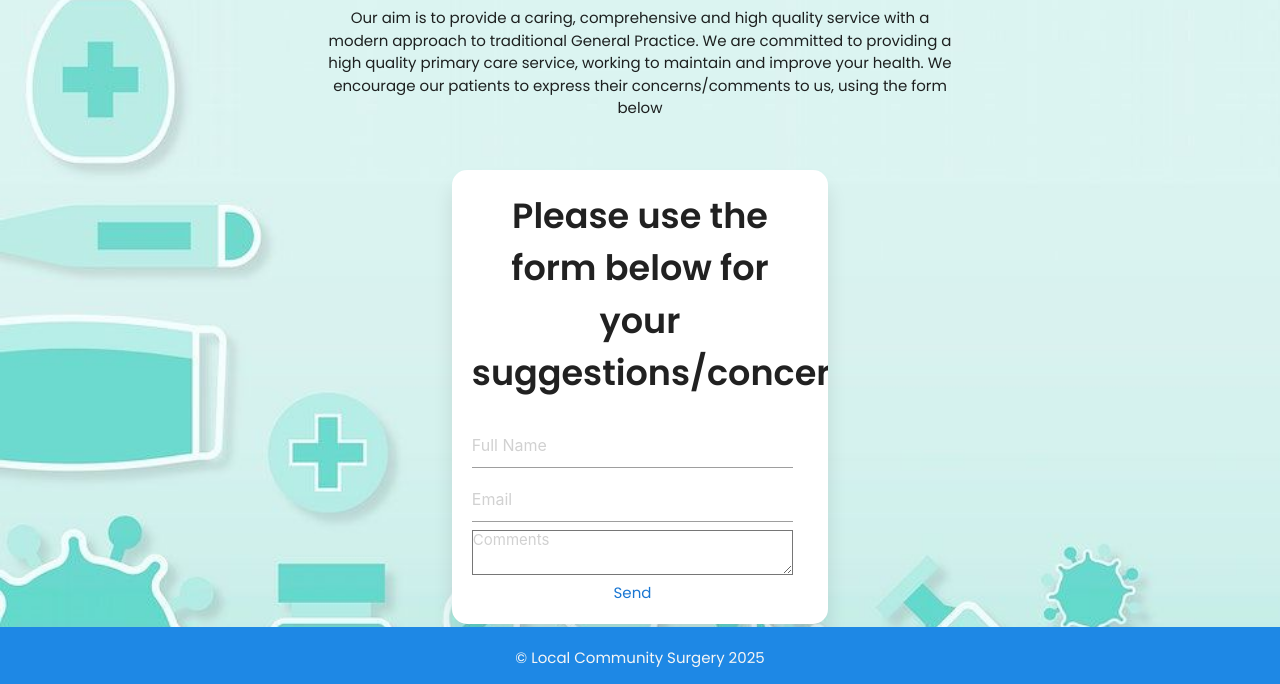
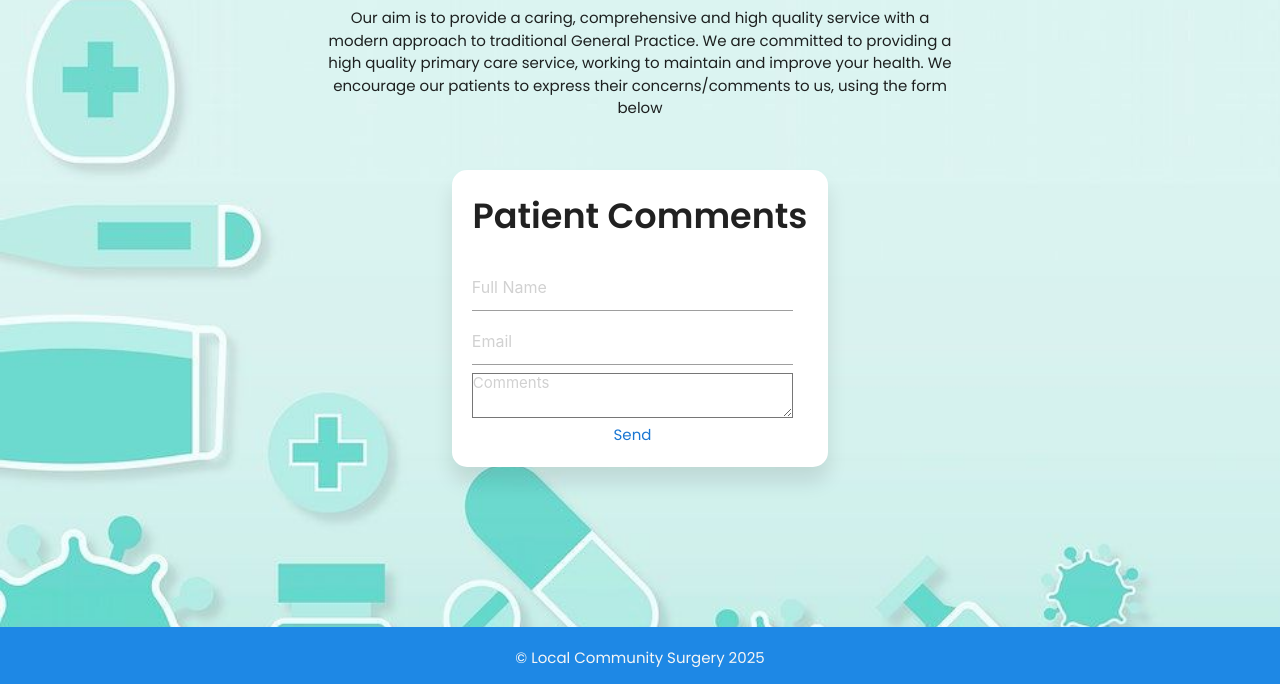
Before and after one commit to mohammad-tahmasebi-ci/milestone3, a Flask app: page /home_page in a window 1280 px wide. Shown: the part 200-884 px from the top of the page. Run offline with Flask 3, Linux system fonts and the light colour scheme; the visitor is signed in with stand-in values (Sample User, id 1); some libraries are stand-ins or nearby versions.

Commit message:
Update home_page.html
Update patient form headign

```diff
--- a/appointments/templates/home_page.html
+++ b/appointments/templates/home_page.html
@@ -19,7 +19,7 @@
 
     <!-- form to collect patient's views/comments/suggestions/concerns  -->
     <div class="form-wrapper">
-        <div class="title">Please use the form below for your suggestions/concerns</div>
+        <div class="title">Patient Comments</div>
         <br>
         <form action="{{ url_for('home_page') }}" method="POST">
             <div>
```
